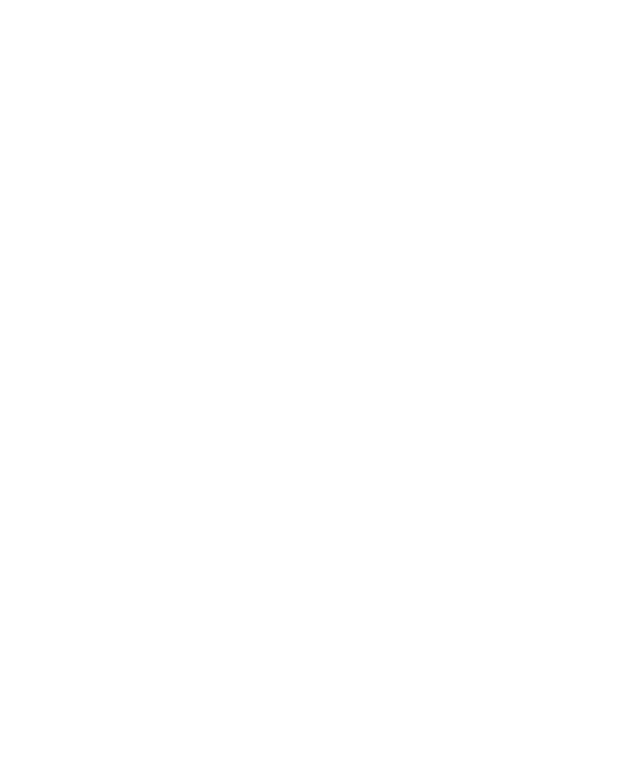
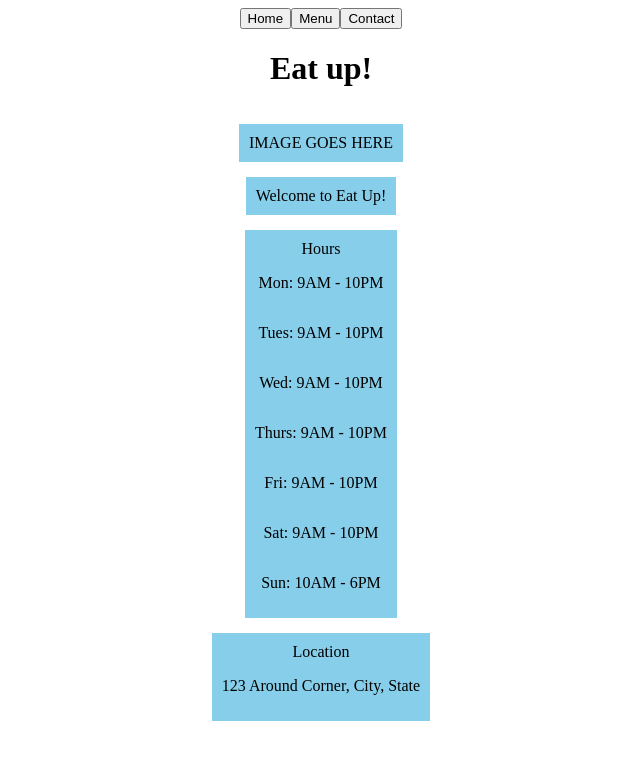
Before and after one commit to jondenman/restaurant, a website built with webpack: page dist/index.html in a window 1280 px wide. Shown: the whole page, without its empty margins (319-959 px from the left). Built offline with nearby package versions, Linux system fonts and the light colour scheme.

Commit message:
add header, home, menu, and contact as modules. create switching logic to add/remove modules from dom on clicks

```diff
--- /dev/null
+++ b/src/contact.js
@@ -0,0 +1,9 @@
+const contact = () => {
+    const contact = document.createElement('div');
+    contact.className = 'body';
+    contact.textContent = 'CONTACT';
+
+    return contact;
+}
+
+export default contact;
--- /dev/null
+++ b/src/header.js
@@ -0,0 +1,23 @@
+const header = () => {
+    const header = document.createElement('div');
+    header.className = 'header';
+
+    const homeBtn = document.createElement('button');
+    homeBtn.id = 'home';
+    homeBtn.textContent = 'Home';
+    header.appendChild(homeBtn);
+
+    const menuBtn = document.createElement('button');
+    menuBtn.id = 'menu';
+    menuBtn.textContent = 'Menu';
+    header.appendChild(menuBtn);
+
+    const contactBtn = document.createElement('button');
+    contactBtn.id = 'contact';
+    contactBtn.textContent = 'Contact';
+    header.appendChild(contactBtn);
+
+    return header;
+}
+
+export default header;
--- /dev/null
+++ b/src/home.js
@@ -0,0 +1,27 @@
+import hours from './hours.js';
+import location from './location.js';
+
+const home = () => {
+    const body = document.createElement('div');
+    body.className = 'body';
+
+    const title = document.createElement('h1');
+    title.textContent = 'Eat up!';
+    body.appendChild(title);
+
+    const mainImage = document.createElement('div');
+    mainImage.className = 'main_image';
+    mainImage.textContent = 'IMAGE GOES HERE';
+    body.appendChild(mainImage);
+
+    const message = document.createElement('div');
+    message.textContent = 'Welcome to Eat Up!';
+    body.appendChild(message);
+
+    body.appendChild(hours());
+    body.appendChild(location());
+
+    return body;
+}
+
+export default home;
--- /dev/null
+++ b/src/hours.js
@@ -0,0 +1,25 @@
+const times = [
+    'Mon: 9AM - 10PM',
+    'Tues: 9AM - 10PM',
+    'Wed: 9AM - 10PM',
+    'Thurs: 9AM - 10PM',
+    'Fri: 9AM - 10PM',
+    'Sat: 9AM - 10PM',
+    'Sun: 10AM - 6PM',
+]
+
+const hours = () => {
+    const hours = document.createElement('div');
+    hours.className = 'hours';
+    hours.textContent = 'Hours';
+
+    for (const time of times) {
+        let timeDiv = document.createElement('p');
+        timeDiv.textContent = time;
+        hours.appendChild(timeDiv);
+    }
+
+    return hours;
+}
+
+export default hours;
--- a/src/index.js
+++ b/src/index.js
@@ -1 +1,38 @@
-console.log('Hello Restaurant');
+import home from './home.js';
+import header from './header.js';
+import menu from './menu.js';
+import contact from './contact.js';
+
+const contentDiv = document.getElementById('content');
+
+contentDiv.appendChild(header());
+contentDiv.appendChild(home());
+
+const homeBtn = document.getElementById('home');
+const menuBtn = document.getElementById('menu');
+const contactBtn = document.getElementById('contact');
+
+function homeOnClick (e) {
+    clearContent();
+    contentDiv.appendChild(home());
+}
+
+function menuOnClick (e) {
+    clearContent();
+    contentDiv.appendChild(menu());
+}
+
+function contactOnClick (e) {
+    clearContent();
+    contentDiv.appendChild(contact());
+}
+
+homeBtn.addEventListener('click', homeOnClick);
+menuBtn.addEventListener('click', menuOnClick);
+contactBtn.addEventListener('click', contactOnClick);
+
+function clearContent () {
+    const bodyDiv = document.querySelector('.body');
+    contentDiv.removeChild(bodyDiv);
+
+}
--- /dev/null
+++ b/src/location.js
@@ -0,0 +1,14 @@
+const location = () => {
+    const location = document.createElement('div');
+    location.className = 'location';
+    location.textContent = 'Location';
+
+    const address = document.createElement('p');
+    address.textContent = '123 Around Corner, City, State';
+
+    location.appendChild(address);
+
+    return location;
+}
+
+export default location;
--- /dev/null
+++ b/src/menu.js
@@ -0,0 +1,9 @@
+const menu = () => {
+    const menu = document.createElement('div');
+    menu.classList = 'body';
+    menu.textContent = 'MENU';
+
+    return menu;
+}
+
+export default menu
```
Also changed, not shown: dist/index.html, dist/main.js, dist/styles.css (added).
